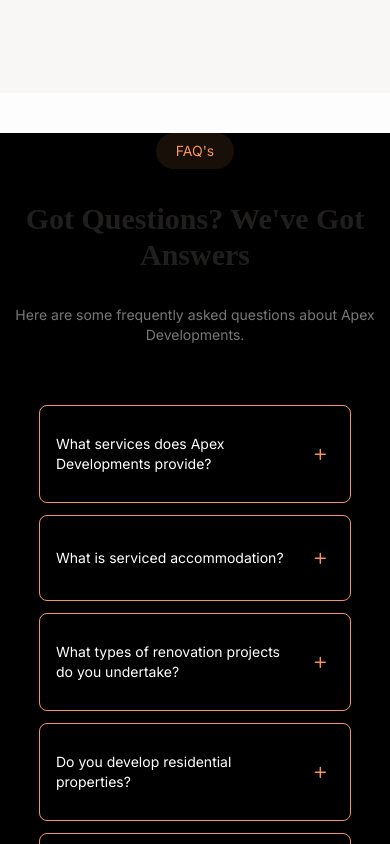
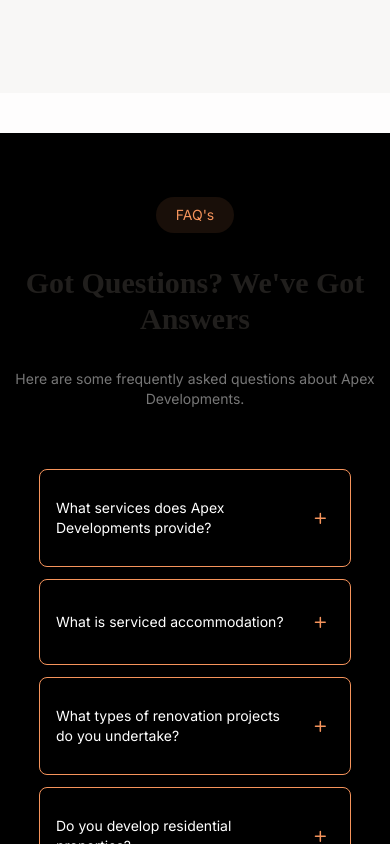
Before and after one commit to ZakAhmedd/apex-developments, a Next.js app: page / in a window 390 px wide. Shown: the part 6020-6864 px from the top of the page. Built offline with nearby package versions, Linux system fonts and the light colour scheme.

Commit message:
update 13

```diff
--- a/components/faq.tsx
+++ b/components/faq.tsx
@@ -46,7 +46,7 @@ const Faq = () => {
     <Reveal>
     <section
       id="faqs"
-      className="mt-10 md:py-[100px] bg-black w-full layout-container"
+      className="mt-10 py-16 md:py-24 bg-black w-full layout-container"
     >
       <div className="flex gap-5 w-fit bg-[#F6945C1A] rounded-full items-center px-5 py-2 mx-auto">
         <h1 className="text-[#F6945C] text-sm">FAQ's</h1>
@@ -113,7 +113,7 @@ const Faq = () => {
                     </span>
                   </button>
                   <div
-                    className={`overflow-hidden transition-all duration-500 ease-in-out ${openIndex === index ? "max-h-40 opacity-100" : "max-h-0 opacity-0"}`}
+                    className={`overflow-hidden transition-all duration-500 ease-in-out ${openIndex === index ? "max-h-50 opacity-100" : "max-h-0 opacity-0"}`}
                   >
                     <div className="px-5 py-4">
                       <p className="text-sm font-light text-zinc-200 leading-relaxed">
```
